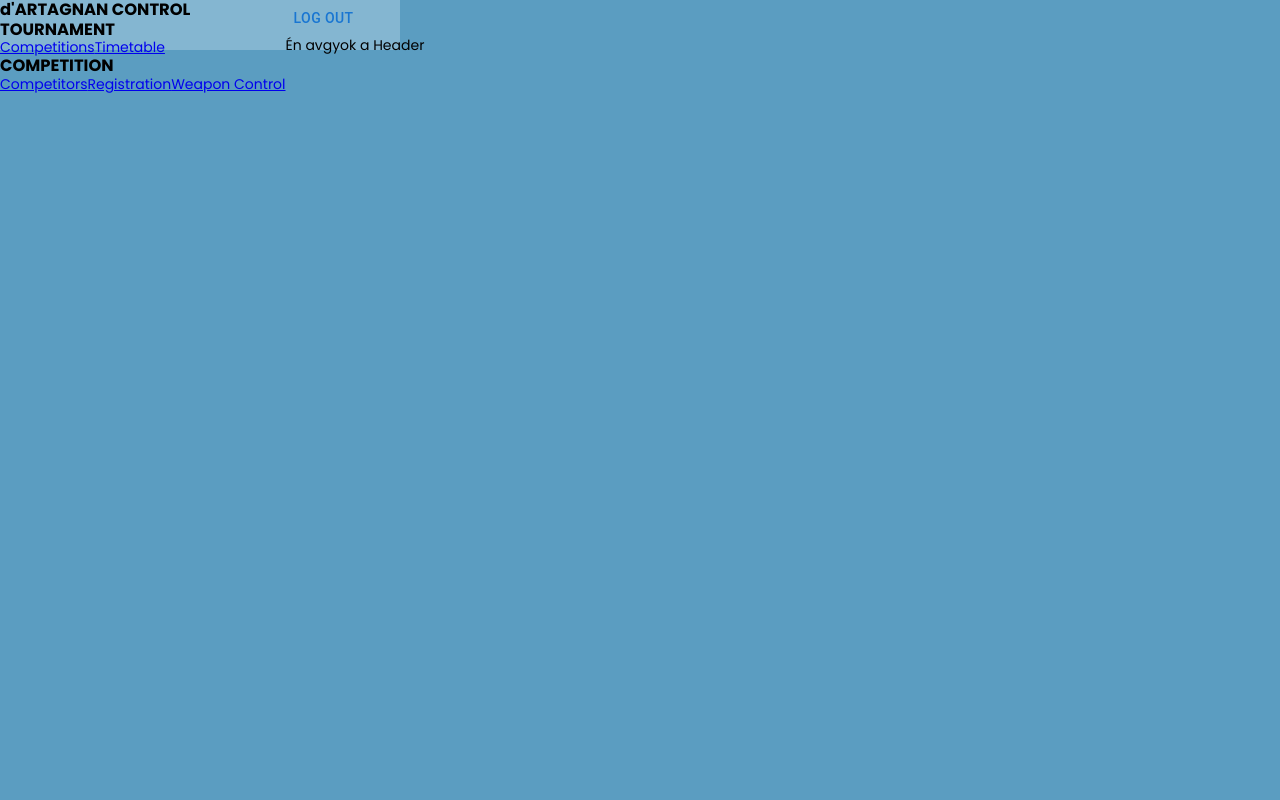
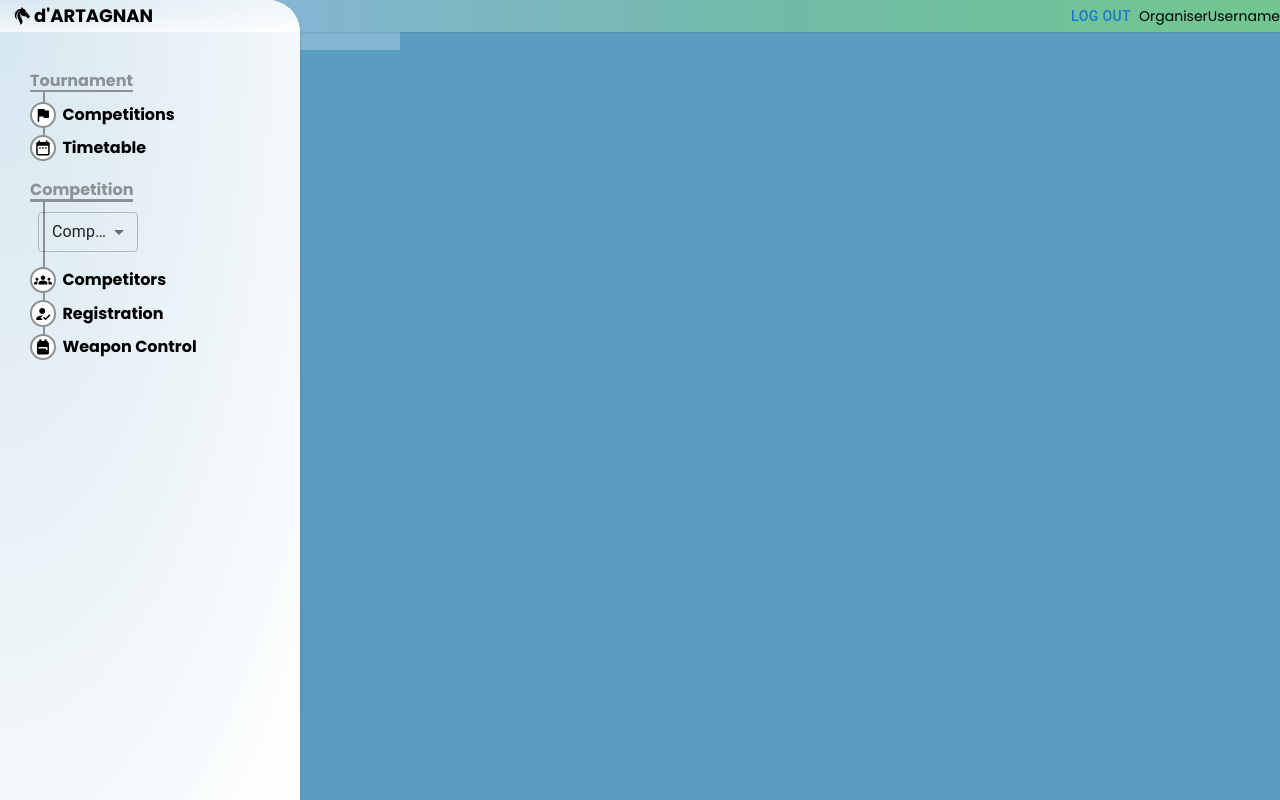
Before and after one commit to BoriszVarkonyi/dart_cp, a React (Create React App) app in the folder frontend/: page /tournament/1 in a window 1280 px wide. Built offline with nearby package versions, Linux system fonts and the light colour scheme; no server answers.

Commit message:
Added basic sites, WC, Regis, Competitors

```diff
--- a/frontend/src/components/static/Header/Header.js
+++ b/frontend/src/components/static/Header/Header.js
@@ -1,5 +1,5 @@
 import React from "react";
-import styles from "./Header.module.css"
+import styles from "./Header.css"
 import { Button } from "@mui/material";
 import { useNavigate } from "react-router-dom";
 import AuthService from "./../../../services/auth.services";
@@ -16,7 +16,8 @@ export default function Header() {
   return (
     <div className="Header">
       <Button onClick={logout}>Log out</Button>
-      <p>Én avgyok a Header</p>
+      <p>Organiser</p>
+      <p>Username</p>
     </div>
   );
 }
--- /dev/null
+++ b/frontend/src/components/static/NavBar/NavBar.css
@@ -0,0 +1,122 @@
+.NavBar {
+	width: 300px;
+    background: radial-gradient(
+        farthest-corner at top left,
+        rgba(214,231,240,1),
+        rgba(255,255,255,1));
+    border-radius: 0 2rem 0 0;
+    box-shadow: var(--s-Standard);
+    overflow: hidden;
+}
+
+.NavBarHead {
+    height: 2rem;
+    background: radial-gradient(
+        farthest-corner at top left,
+        var(--c-PrimaryBlue-100),
+        var(--c-White));
+    display: flex;
+    align-items: center;
+    padding: 0 10px;
+}
+
+.AppName {
+    font-weight: bold;
+    font-size: 18px;
+}
+
+.LogoImage {
+    width: 1.5rem !important;
+    height: 1.5rem !important;
+    margin: 0;
+}
+
+.NavBarContent {
+    padding: 40px 30px;
+    display: flex;
+    flex-direction: column;
+    align-items: flex-start;
+    line-height: 1.1;
+}
+
+.NavBarSectionTitle {
+    font-size: 16px;
+    font-weight: bold;
+    color: var(--c-Gray-600);
+    position: relative;
+}
+
+.NavBarSectionTitle::after {
+    content: '';
+    height: 2pt;
+    width: 100%;
+    position: absolute;
+    top: 100%;
+    left: 0;
+    background-color: var(--c-Gray-600);
+}
+
+.NavBarSection {
+    display: flex;
+    flex-direction: column;
+    align-items: flex-start;
+    position: relative;
+    padding-top: 5px;
+    margin-bottom: 20px;
+    z-index: 0;
+}
+
+.NavBarSection::before {
+    content: '';
+    position: absolute;
+    width: 2pt;
+    height: 100%;
+    background-color: var(--c-Gray-600);
+    left: 0.8rem;
+    top: 0;
+    z-index: 0;
+}
+
+.NavBarRow {
+    display: flex;
+    align-items: center;
+    z-index: 1;
+    position: relative;
+    margin-top: 7px;
+}
+
+.NavBarRow:hover {
+
+}
+
+.NavBarIconWrapper {
+    width: 1.4rem;
+    height: 1.4rem;
+    background-color: var(--c-White);
+    border: 2pt solid var(--c-Gray-600);
+    border-radius: 50%;
+    display: flex;
+    justify-content: center;
+    align-items: center;
+}
+
+.NavBarIconWrapper svg {
+    width: 80%;
+    height: 80%;
+}
+
+.NavBarRowTitle {
+    font-size: 16px;
+    font-weight: bold;
+    margin-left: 6px;
+}
+
+.NavBar a {
+    color: var(--c-Black);
+    text-decoration: none;
+}
+
+.CompetitionSelect {
+    z-index: 1;
+    position: relative;
+}
--- a/frontend/src/components/static/NavBar/NavBar.js
+++ b/frontend/src/components/static/NavBar/NavBar.js
@@ -1,23 +1,95 @@
 import React from "react";
-import styles from "./NavBar.module.css";
+import styles from "./NavBar.css";
 import { Button } from "@mui/material";
-//import { FormControl, Select, InputLabel, MenuItem } from "@mui/material";
+import { FormControl, Select, InputLabel, MenuItem } from "@mui/material";
 import { Outlet, useNavigate } from "react-router-dom";
 import { Link } from "react-router-dom";
+import HorseImage from "../../../assets/horse.svg";
+import FlagIcon from "@mui/icons-material/Flag";
+import DateRangeIcon from '@mui/icons-material/DateRange';
+import GroupsIcon from '@mui/icons-material/Groups';
+import HowToRegIcon from '@mui/icons-material/HowToReg';
+import BackpackIcon from '@mui/icons-material/Backpack';
 
 export default function NavBar() {
   return (
     <>
       <div className="NavBar">
-        <div>
-          <h3>d'ARTAGNAN CONTROL</h3>
-          <h3>TOURNAMENT</h3>
-          <Link to="competitions" >Competitions</Link>
-          <Link to="timetable">Timetable</Link>
-          <h3>COMPETITION</h3>
-          <Link to="competitors">Competitors</Link>
-          <Link to="registration">Registration</Link>
-          <Link>Weapon Control</Link>
+        <div className="NavBarHead">
+          <img className="LogoImage" src={HorseImage} />
+          <p className="AppName">d'ARTAGNAN</p>
+        </div>
+        <div className="NavBarContent">
+          <p className="NavBarSectionTitle">Tournament</p>
+          <div className="NavBarSection">
+            <Link to="competitions">
+              <div className="NavBarRow">
+                <div className="NavBarIconWrapper">
+                  <FlagIcon />
+                </div>
+                <p className="NavBarRowTitle">Competitions</p>
+              </div>
+            </Link>
+
+            <Link to="timetable">
+              <div className="NavBarRow">
+                <div className="NavBarIconWrapper">
+                  <DateRangeIcon />
+                </div>
+                <p className="NavBarRowTitle">Timetable</p>
+              </div>
+            </Link>
+          </div>
+
+          <p className="NavBarSectionTitle">Competition</p>
+          <div className="NavBarSection">
+
+            <div className="CompetitionSelect">
+              <FormControl sx={{ m: 1, minWidth: 120 }} size="small">
+                <Select
+                  displayEmpty
+                  labelId="demo-select-small"
+                  id="demo-select-small"
+                  value={10}
+                  sx={{ width: 100 }}
+                >
+                  <MenuItem disabled value="">
+                    <em>Select Competition</em>
+                  </MenuItem>
+                  <MenuItem value={10}>Comp 1</MenuItem>
+                  <MenuItem value={20}>Comp 2</MenuItem>
+                  <MenuItem value={30}>Comp 3</MenuItem>
+                </Select>
+              </FormControl>
+            </div>
+
+            <Link to="competitors">
+              <div className="NavBarRow">
+                <div className="NavBarIconWrapper">
+                  <GroupsIcon />
+                </div>
+                <p className="NavBarRowTitle">Competitors</p>
+              </div>
+            </Link>
+
+            <Link to="registration">
+              <div className="NavBarRow">
+                <div className="NavBarIconWrapper">
+                  <HowToRegIcon />
+                </div>
+                <p className="NavBarRowTitle">Registration</p>
+              </div>
+            </Link>
+
+            <Link>
+              <div className="NavBarRow">
+                <div className="NavBarIconWrapper">
+                  <BackpackIcon />
+                </div>
+                <p className="NavBarRowTitle">Weapon Control</p>
+              </div>
+            </Link>
+          </div>
         </div>
       </div>
     </>
--- a/frontend/src/components/static/NavBar/NavBar.module.css
+++ /dev/null
@@ -1,42 +0,0 @@
-.NavBar {
-	width: 300px;
-    background: radial-gradient(
-        farthest-corner at top left,
-        rgba(214,231,240,1),
-        rgba(255,255,255,1));
-    border-radius: 0 2rem 0 0;
-    box-shadow: var(--s-Standard);
-    overflow: hidden;
-}
-
-.AppName {
-    color: var(--c-Gray-800);
-    width: 100%;
-    height: 2rem;
-    display: flex;
-    justify-content: center;
-    align-items: center;
-    font-size: 17px;
-    font-weight: bold;
-    line-height: 1;
-    background: radial-gradient(
-        farthest-corner at top left,
-        rgba(214,231,240,1),
-        rgba(255,255,255,1));
-    border-bottom: var(--l-Border) solid var(--c-Primary-500);
-}
-
-.NavBarList {
-    padding: 40px 30px;
-}
-
-.NavBarSectionTitle {
-    font-size: 16px;
-    font-weight: bold;
-}
-
-.NavBarSection {
-    display: flex;
-    flex-direction: column;
-    align-items: flex-start;
-}
--- a/frontend/src/views/Timetable/Timetable.js
+++ b/frontend/src/views/Timetable/Timetable.js
@@ -1,10 +1,35 @@
 import React from "react";
+import { Button } from "@mui/material";
+import { DataGrid } from "@mui/x-data-grid";
+import { useNavigate } from "react-router-dom";
+import { useEffect, useState } from "react";
 
-export default function Timetable(){
-    console.log("help")
-    return(
-        <div className="Panel">
-            <h1>Ez itt a TimeTable oldaleeeeeeeeeeeeeeeeeeeeeeeeeeeeeeeeeeeeeeeee</h1>
+export default function Timetable() {
+    return (
+        <div className="Main">
+            <div className="PageHeader">
+                <h2 className="PageTitle">Timetable</h2>
+                <div className="PageButtonsWrapper">
+                    <Button variant="contained">
+                        Delete
+                    </Button>
+                    <Button variant="contained">
+                        Modify
+                    </Button>
+                    <Button variant="contained">
+                        Create
+                    </Button>
+                </div>
+            </div>
+            <div className="PanelContentSingle">
+                <div className="TableGrid">
+                    <div style={{ height: 300, width: "100%" }}>
+                        <DataGrid
+                            checkboxSelection={true}
+                        />
+                    </div>
+                </div>
+            </div>
         </div>
-    )
+    );
 }
```
Also changed, not shown: frontend/src/components/static/Header/Header.css (renamed from frontend/src/components/static/Header/Header.module.css).
